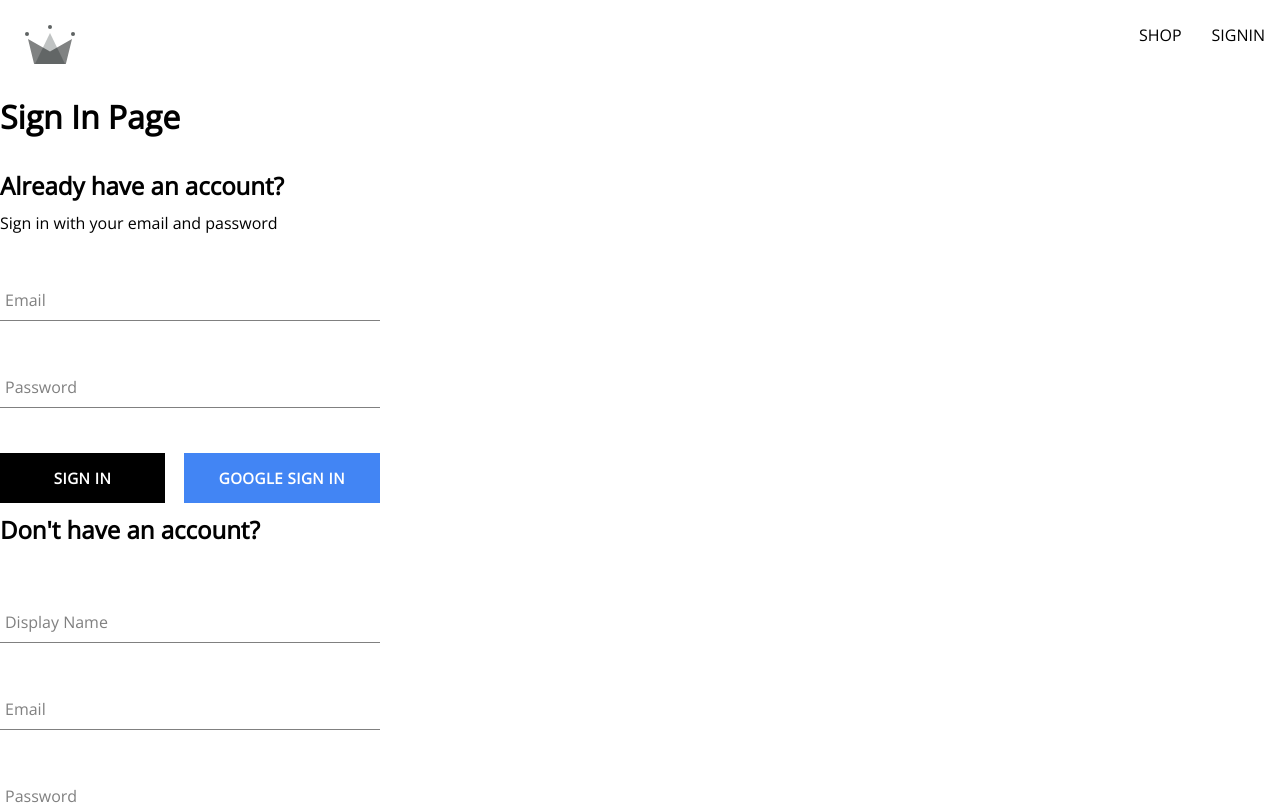
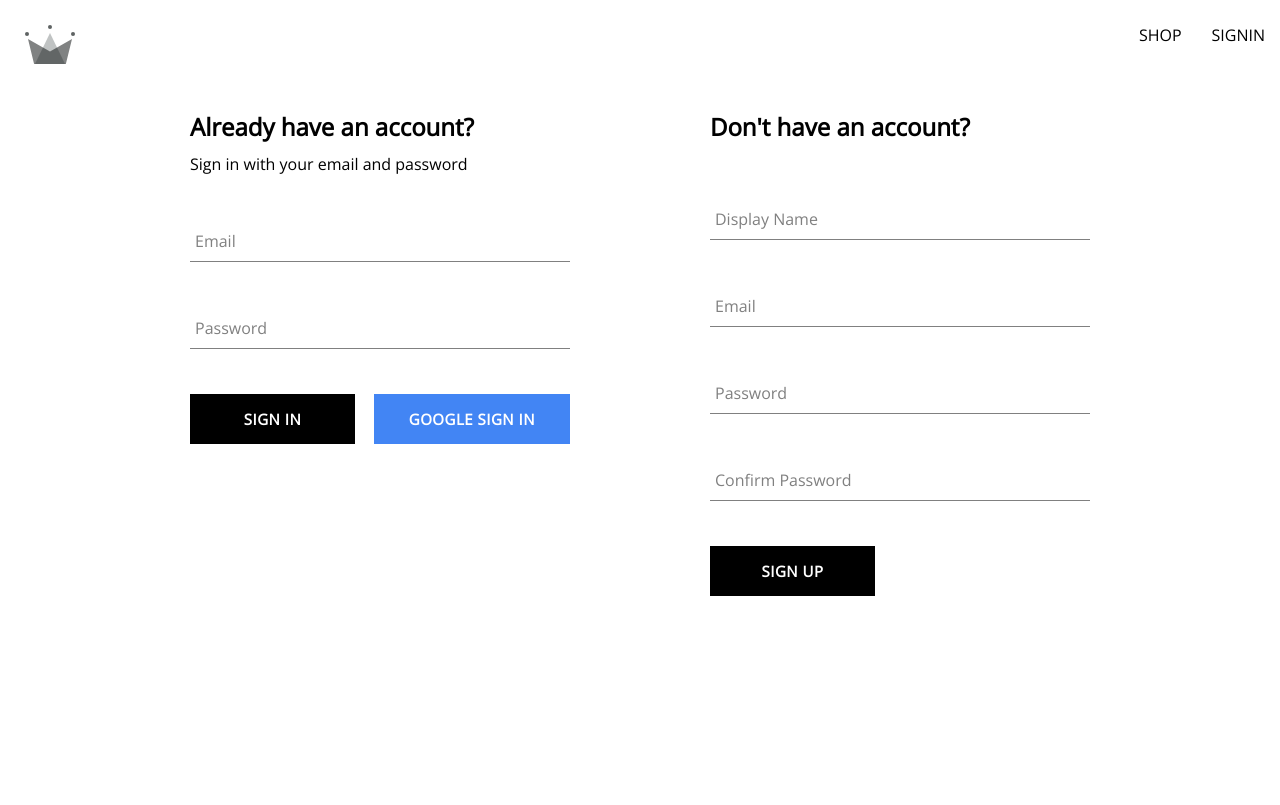
Before and after one commit to leecmoses/ecomm-store, a React (Create React App) app: page /auth in a window 1280 px wide. Shown: the top 805 px of the page. Built offline with nearby package versions, Linux system fonts and the light colour scheme.

Commit message:
Finish the ui for the authentication page

```diff
--- a/src/components/sign-in-form/sign-in-form.component.jsx
+++ b/src/components/sign-in-form/sign-in-form.component.jsx
@@ -39,7 +39,16 @@ const SignInForm = () => {
       console.log(resp);
       resetFormFields();
     } catch (error) {
-      console.log(error);
+      switch (error.code) {
+        case "auth/wrong-password":
+          alert("incorrect password for email");
+          break;
+        case "auth/user-not-found":
+          alert("no user associated with this email");
+          break;
+        default:
+          console.log(error);
+      }
     }
   };
 
@@ -74,7 +83,7 @@ const SignInForm = () => {
         />
         <div className="buttons-container">
           <Button type="submit">Sign In</Button>
-          <Button buttonType="google" onClick={signInWithGoogle}>
+          <Button type="button" buttonType="google" onClick={signInWithGoogle}>
             Google Sign In
           </Button>
         </div>
--- a/src/routes/authentication/authentication.component.jsx
+++ b/src/routes/authentication/authentication.component.jsx
@@ -1,11 +1,11 @@
+import "./authentication.styles.scss";
+
 import SignUpForm from "../../components/sign-up-form/sign-up-form.component";
 import SignInForm from "../../components/sign-in-form/sign-in-form.component";
 
 const Authentication = () => {
   return (
-    <div>
-      <h1>Sign In Page</h1>
-      {/* <button onClick={logGoogleUser}>Sign in with Google Popup</button> */}
+    <div className="authentication-container">
       <SignInForm />
       <SignUpForm />
     </div>
--- /dev/null
+++ b/src/routes/authentication/authentication.styles.scss
@@ -0,0 +1,6 @@
+.authentication-container {
+  display: flex;
+  width: 900px;
+  justify-content: space-between;
+  margin: 30px auto;
+}
```
